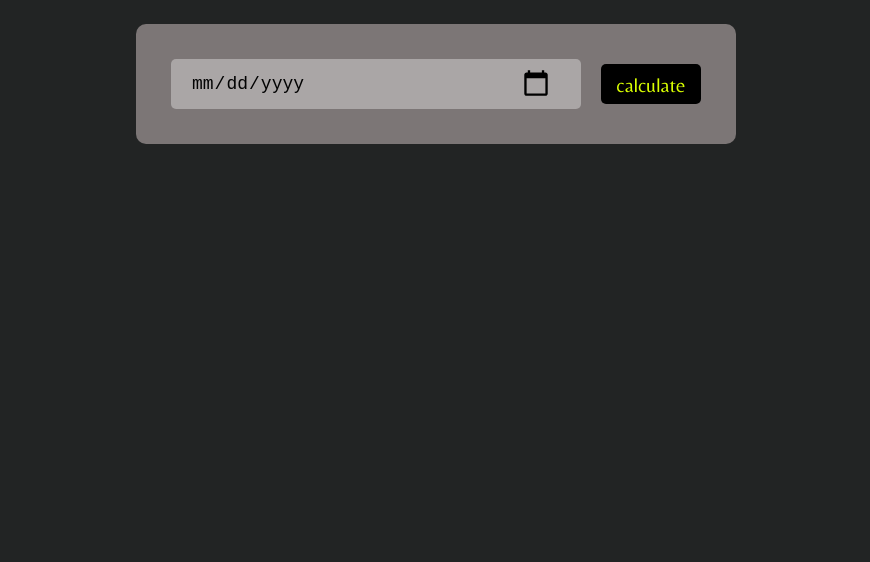
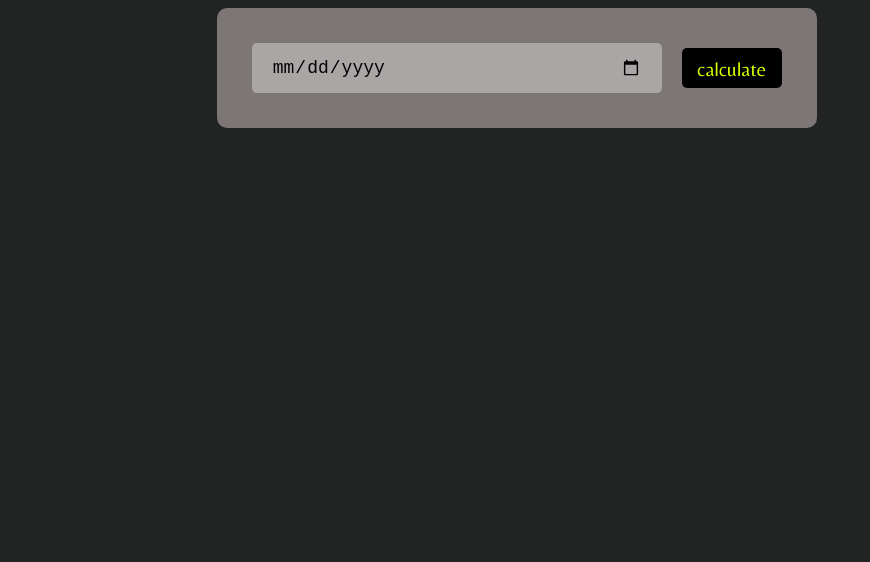
Before and after one commit to anandhunv/age_calculator, a plain HTML site: page index.html in a window 1280 px wide. Shown: the part 238-800 px from the top of the page, without its empty margins (0-870 px from the left). Drawn offline with Linux system fonts and the light colour scheme.

Commit message:
commented the webkit in css and add flex property to container and card class

```diff
--- a/index.html
+++ b/index.html
@@ -16,7 +16,7 @@
         <div class="card">
             <h1>Age Calculator</h1>
 <div class="input-box">
-        <input type="date" id="date">
+        <input type="date" id="date" placeholder="touch to slelect date">
            <button onclick="calculateAge()">calculate</button>
     </div>
     <p id="result" class="result"></p>
--- a/style.css
+++ b/style.css
@@ -22,6 +22,8 @@ src: url(fonts/FrancoisOne-Regular.ttf);
 
     width: 100%;
     height: 100vh;
+    display: flex;
+    justify-content: flex-start;
     background-color: rgb(34, 36, 36);
     padding: 10px;
 
@@ -30,6 +32,9 @@ src: url(fonts/FrancoisOne-Regular.ttf);
 .card{
     width: 100%;
     max-width: 600px;
+    display: flex;
+    flex-direction: column;
+    justify-content:  baseline;
     margin-left: 10%;
     margin-top: 10%;
 }
@@ -81,7 +86,7 @@ button:hover{
     background-color: rgb(15, 15, 15);
 }
 
- input::-webkit-calendar-picker-indicator{
+ /* input::-webkit-calendar-picker-indicator{
     top: 0;
     left: 0;
     right: 0;
@@ -94,7 +99,7 @@ button:hover{
     background-size: 30px;
     cursor: pointer;
 
-}
+} */
 .result{
 
     width: 650px;
```
